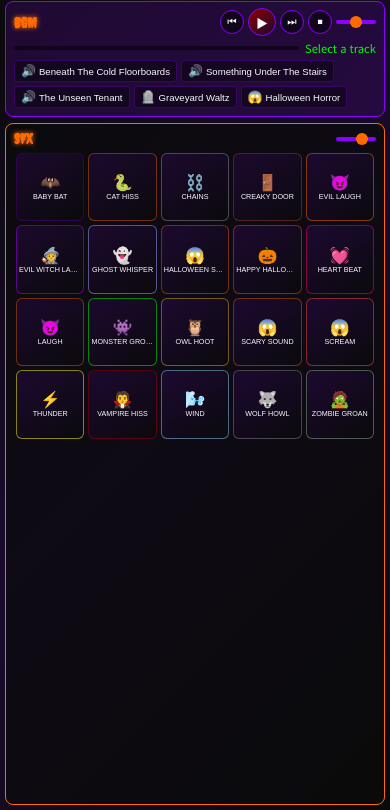
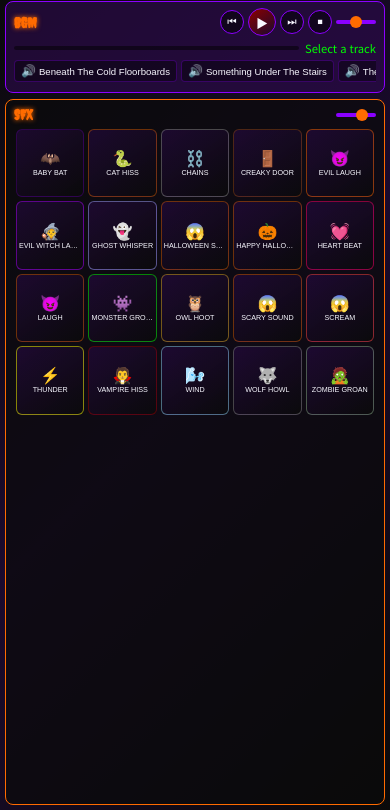
Before and after one commit to yshsky-dev/halloween-dj, a plain HTML site: page index.html in a window 390 px wide. Shown: the part 34-844 px from the top of the page. Drawn offline with Linux system fonts and the light colour scheme.

Commit message:
fix-mobile-bgm-scroll

```diff
--- a/css/style.css
+++ b/css/style.css
@@ -183,13 +183,23 @@ main {
     border-radius: 2px;
 }
 
-/* Music List - 2줄 wrap */
+/* Music List - 가로 스크롤 */
 .music-list {
     display: flex;
-    flex-wrap: wrap;
     gap: 4px;
-    overflow: hidden;
-    max-height: 58px;
+    overflow-x: auto;
+    overflow-y: hidden;
+    padding-bottom: 4px;
+    -webkit-overflow-scrolling: touch;
+}
+
+.music-list::-webkit-scrollbar {
+    height: 3px;
+}
+
+.music-list::-webkit-scrollbar-thumb {
+    background: var(--purple);
+    border-radius: 2px;
 }
 
 .music-item {
@@ -344,8 +354,6 @@ footer { display: none; }
     .ctrl-btn { width: 24px; height: 24px; }
     .ctrl-btn.play { width: 28px; height: 28px; }
     .vol-slider { width: 40px; }
-
-    .music-list { max-height: 50px; }
 }
 
 /* 태블릿/데스크탑 */
@@ -366,7 +374,6 @@ footer { display: none; }
     .vol-slider { width: 70px; }
     #current-track { max-width: 250px; }
 
-    .music-list { max-height: 65px; }
     .music-item { padding: 4px 8px; font-size: 0.65rem; }
 }
 
```
